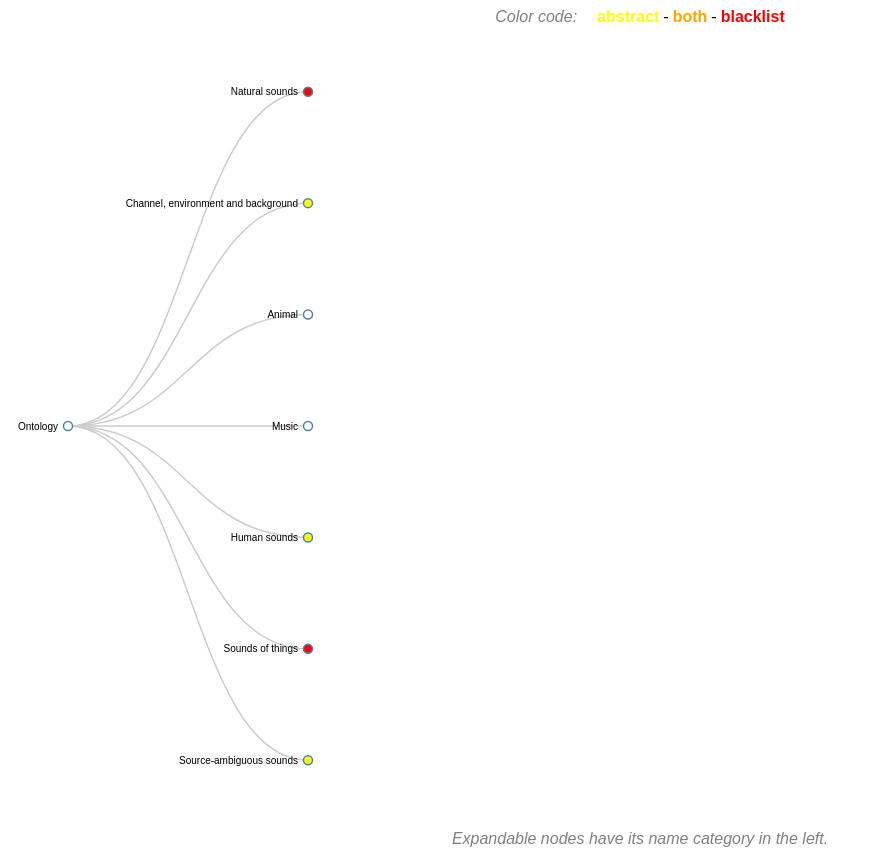
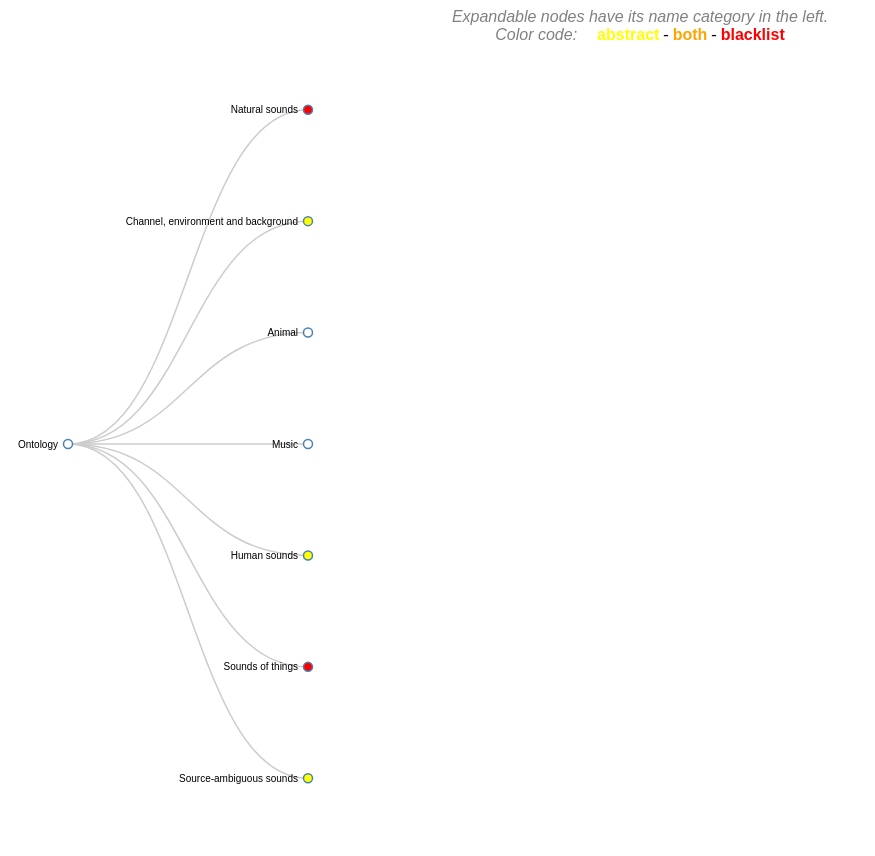
Before and after one commit to jordipons/AudioSetOntologyTree, a plain HTML site: page index.html in a window 1280 px wide. Shown: the top 856 px of the page, 0-875 px from the left. Drawn offline with Linux system fonts and the light colour scheme.

Commit message:
minor modifications html

```diff
--- a/index.html
+++ b/index.html
@@ -29,6 +29,8 @@
 <body>
 <a href="https://github.com/jordipons/AudioSetOntologyTree"><img style="position: absolute; top: 0; right: 0; border: 0;" src="https://camo.githubusercontent.com/652c5b9acfaddf3a9c326fa6bde407b87f7be0f4/68747470733a2f2f73332e616d617a6f6e6177732e636f6d2f6769746875622f726962626f6e732f666f726b6d655f72696768745f6f72616e67655f6666373630302e706e67" alt="Fork me on GitHub" data-canonical-src="https://s3.amazonaws.com/github/ribbons/forkme_right_orange_ff7600.png"></a>
 	<center>
+	<i><font face="sans-serif" color="gray">Expandable nodes have its name category in the left.</font></i>
+	<br>
 	<font face="sans-serif" color="gray"><i>Color code:</i></font> &nbsp;&nbsp;&nbsp; <font face="sans-serif" color="yellow"><strong>abstract</strong></font> -
 	<font face="sans-serif" color="orange"><strong>both</strong></font> -
 	<font face="sans-serif" color="red"><strong>blacklist</strong></font>
@@ -184,8 +186,5 @@ function click(d) {
   update(d);
 }
 </script>
-<center>
-<i><font face="sans-serif" color="gray">Expandable nodes have its name category in the left.</font></i>
-</center>
 </body>
 </html>
```
